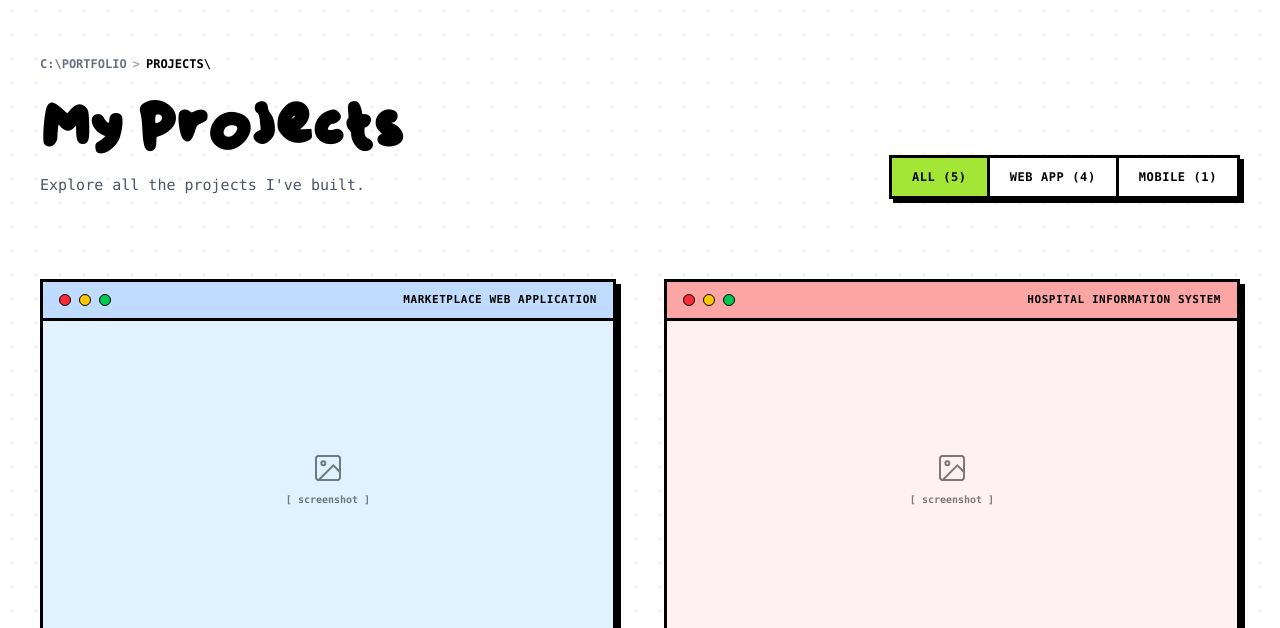
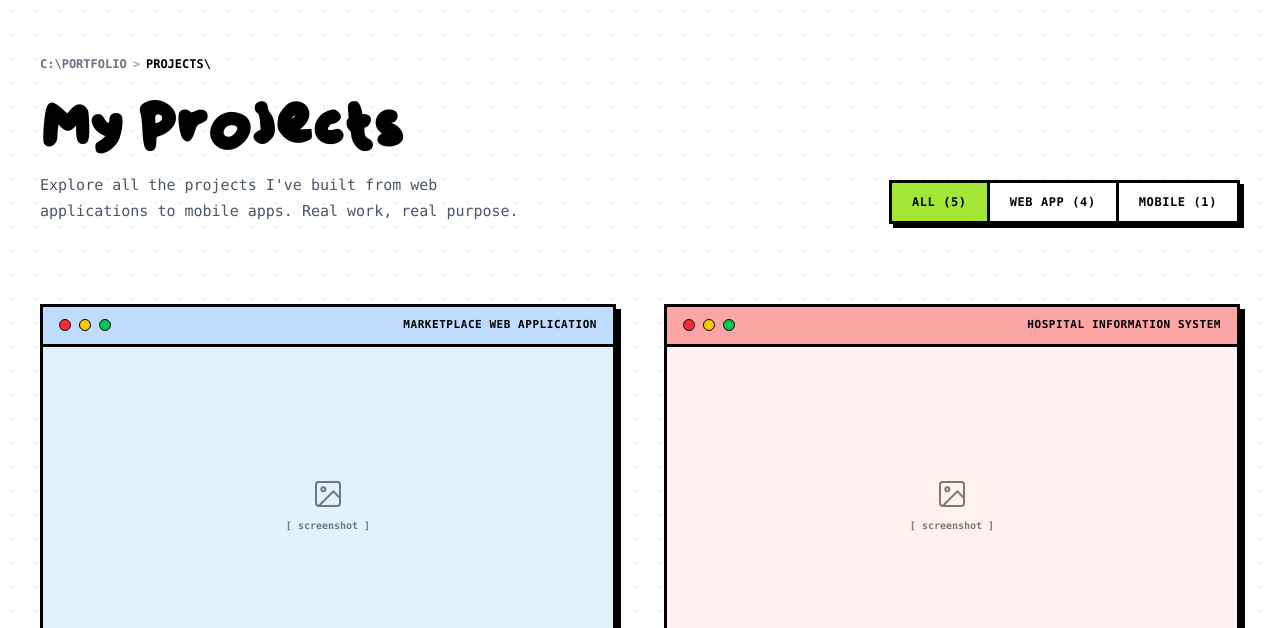
Before and after one commit to deaaalma/portfolio-2026-june, an Astro site: page /projects in a window 1280 px wide. Shown: the part 97-725 px from the top of the page. Built offline with nearby package versions, Linux system fonts and the light colour scheme; Astro itself is replaced by a stand-in of ours.

Commit message:
content: restore full projects subtitle but remove em dash

```diff
--- a/src/pages/projects.astro
+++ b/src/pages/projects.astro
@@ -52,7 +52,7 @@ import Layout from '../layouts/Layout.astro';
               My Projects
             </h1>
             <p class="font-mono text-[14px] md:text-[15px] text-gray-600 max-w-[500px] leading-[1.7]">
-              Explore all the projects I've built.
+              Explore all the projects I've built from web applications to mobile apps. Real work, real purpose.
             </p>
           </div>
 
```
